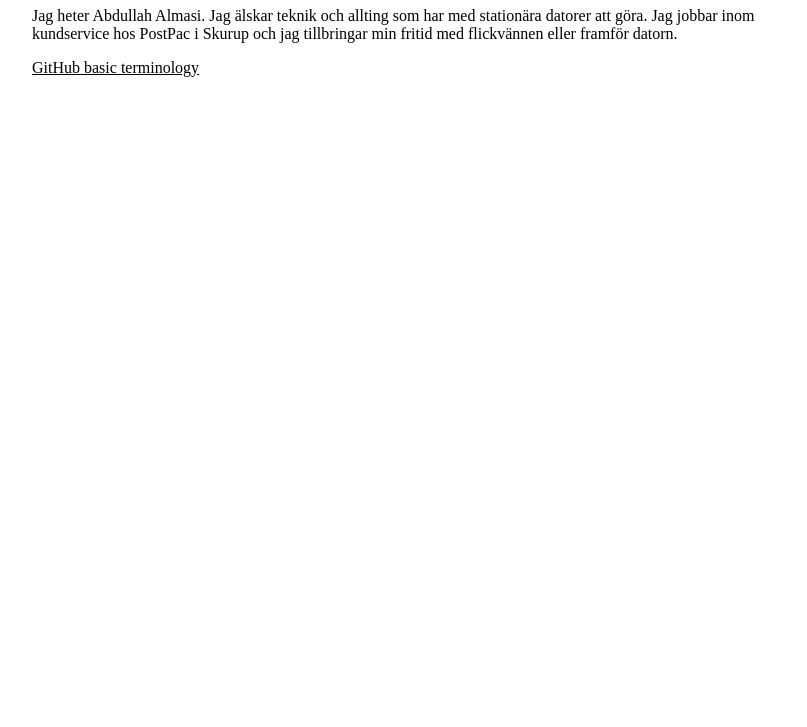
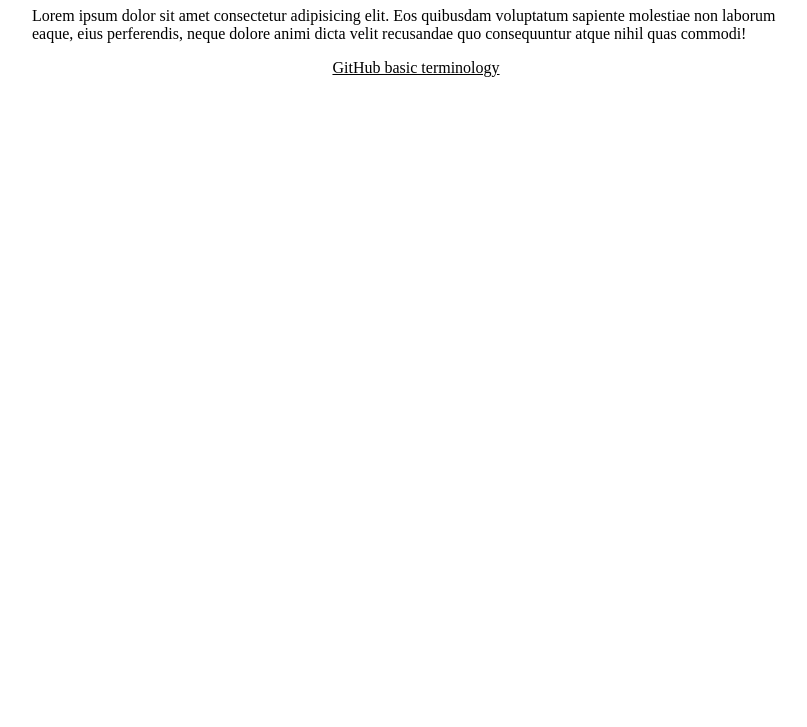
Before and after one commit to bigfbb/versionhantering, a plain HTML site: page index.html in a window 1280 px wide. Shown: the part 73-800 px from the top of the page, without its empty margins (224-1031 px from the left). Drawn offline with Linux system fonts and the light colour scheme.

Commit message:
update about-me, add css style

```diff
--- a/index.html
+++ b/index.html
@@ -10,7 +10,7 @@
 <body>
    <div class="about-me">
       <h1>Abdullah Almasri</h1>
-      <p>Jag heter Abdullah Almasi. Jag älskar teknik och allting som har med stationära datorer att göra. Jag jobbar inom kundservice hos PostPac i Skurup och jag tillbringar min fritid med flickvännen eller framför datorn.
+      <p>Lorem ipsum dolor sit amet consectetur adipisicing elit. Eos quibusdam voluptatum sapiente molestiae non laborum eaque, eius perferendis, neque dolore animi dicta velit recusandae quo consequuntur atque nihil quas commodi!
       </p>
    </div>
 
--- a/style.css
+++ b/style.css
@@ -16,6 +16,14 @@ p{
    font-family: serif;
 }
 
+li{
+   margin-top: 1em;
+}
+
+.link{
+   text-align: center;
+}
+
 a{
    color: black;
 }
```
